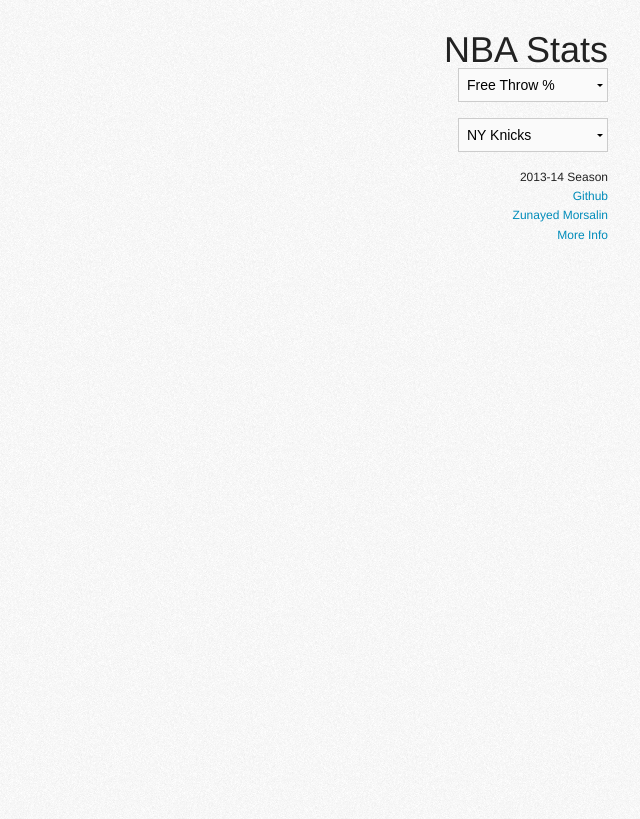
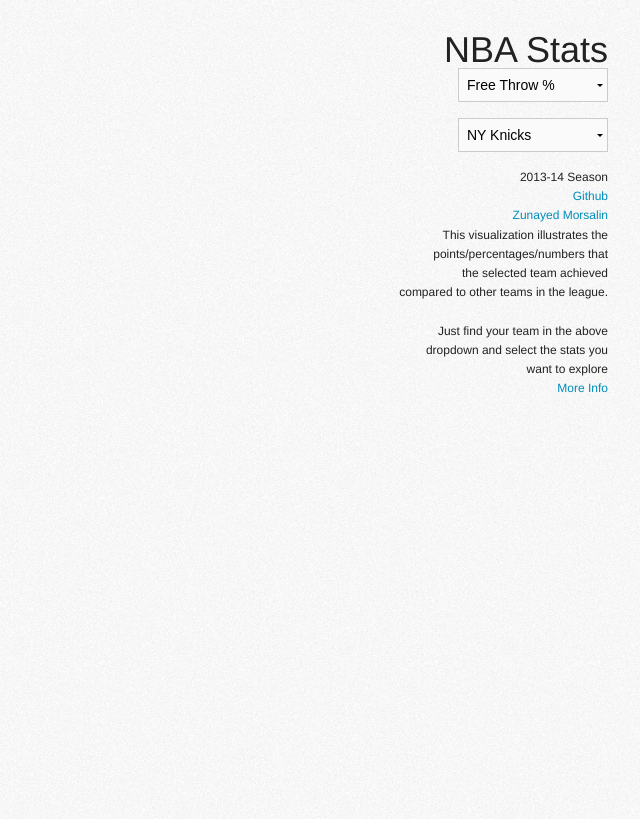
Before and after one commit to zunayed/nba_stats, a Flask app: template templates/home.html in a window 1280 px wide; the page is wider, and only the part inside the window is pictured. Shown: that part, without its empty margins (640-1280 px from the left). Run offline with Flask 2, Linux system fonts and the light colour scheme; the template is opened without the code that fills it, so the values that code supplies are empty; some libraries are stand-ins or nearby versions.

Commit message:
adding help text

```diff
--- a/templates/home.html
+++ b/templates/home.html
@@ -52,6 +52,23 @@
                 <br />
                 <a href="http://blog.dtostillwell.com">Zunayed Morsalin</a>
                 <br />
+
+                This visualization illustrates the
+                <br />
+                points/percentages/numbers that
+                <br />
+                the selected team achieved
+                <br />
+                compared to other teams in the league.
+                <br />
+                <br />
+                Just find your team in the above
+                <br />
+                dropdown and select the stats you
+                <br />
+                want to explore
+                <br />
+
                 <a href="#" data-reveal-id="myModal">More Info</a>
             </p>
 
```
